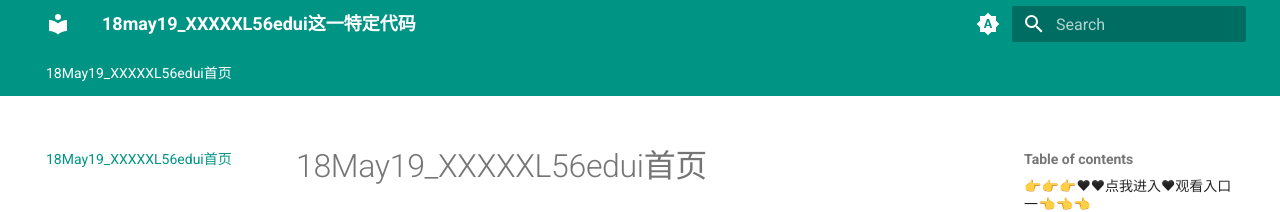
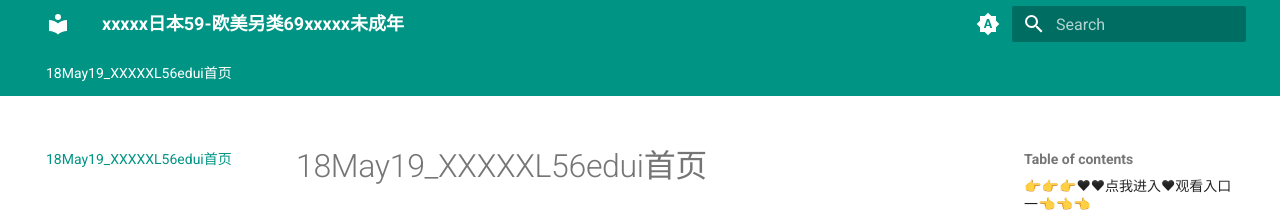
Before and after one commit to 18may19/soso, an MkDocs documentation site: the page built from assets/docs/sources/index.md, in a window 1280 px wide. Shown: the top 212 px of the page. Built offline with MkDocs 1.6.1 and Material for MkDocs 9.7.7, drawn with Linux system fonts in a browser that asks for light colours.

Commit message:
Update mkdocs.yml

```diff
--- a/assets/docs/mkdocs.yml
+++ b/assets/docs/mkdocs.yml
@@ -1,4 +1,4 @@
-site_name: 18may19_XXXXXL56edui这一特定代码
+site_name: xxxxx日本59-欧美另类69xxxxx未成年
 
 theme:
   palette:
```
